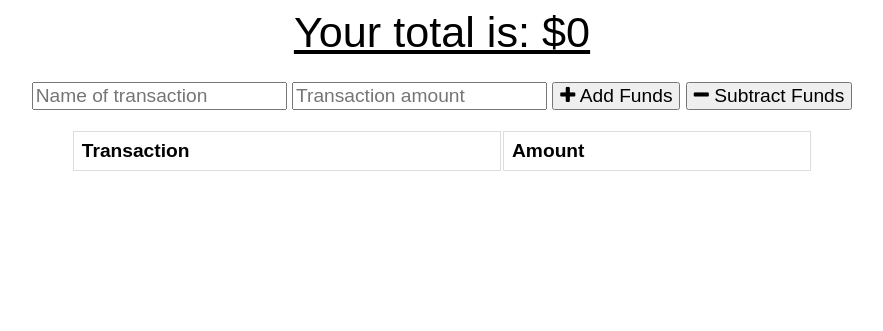
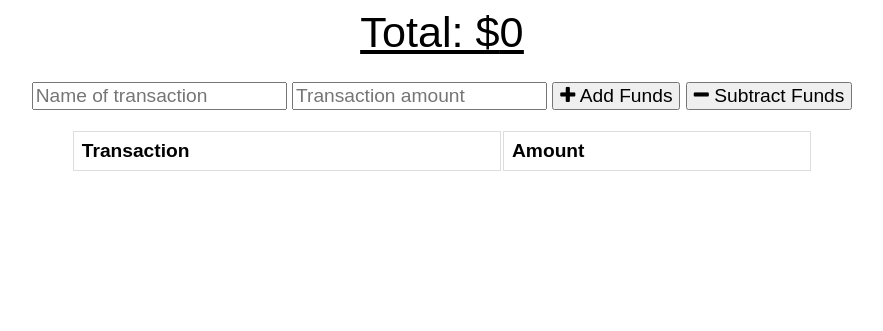
Before and after one commit to imbingz/PWA-Budget-Tracker, a website: page public/index.html in a window 1280 px wide. Shown: the whole page, without its empty margins (198-1081 px from the left). Drawn offline with nearby package versions, Linux system fonts and the light colour scheme; no server answers.

Commit message:
deleted "your is" from title

```diff
--- a/public/index.html
+++ b/public/index.html
@@ -16,7 +16,7 @@
 <body>
   <div class="wrapper">
     <div class="total">
-      <div class="total">Your total is: $<span id="total">0</span></div>
+      <div class="total">Total: $<span id="total">0</span></div>
     </div>
 
     <div class="form">
```
